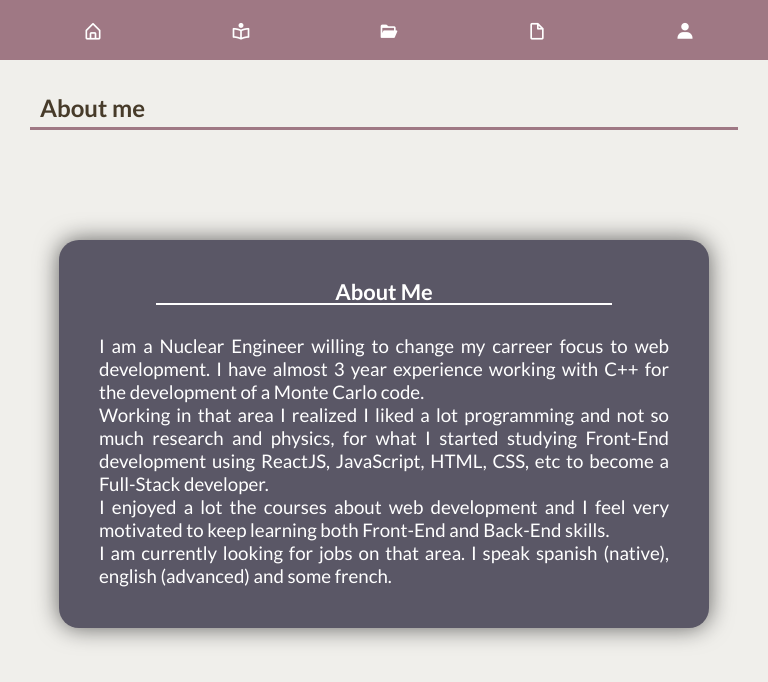
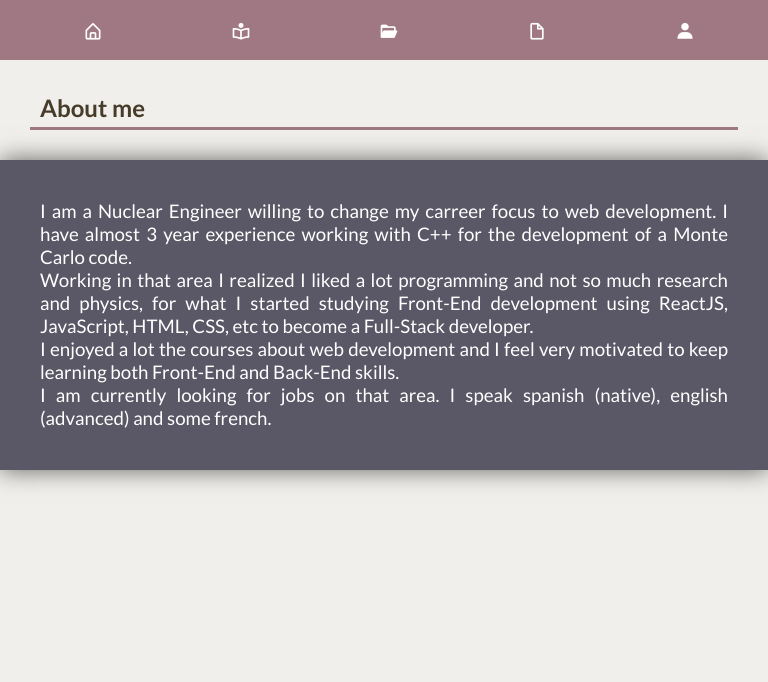
Before and after one commit to catwin94/catwin94.github.io, a React (Create React App) app: page /aboutMe in a window 768 px wide. Shown: the top 682 px of the page. Built offline with nearby package versions, Linux system fonts and the light colour scheme.

Commit message:
all section are responsive - mobile desktop and tablet

```diff
--- a/src/assets/styles/home.scss
+++ b/src/assets/styles/home.scss
@@ -106,14 +106,14 @@
 .infoContainer {
   display: flex;
   flex-direction: column;
-  align-items: center;
-  max-width: 85rem;
-  min-width: 65rem;
+  align-items: flex-start;
+  width: 60vw;
   padding: 4rem;
-  margin: 4rem;
+  margin: 0rem;
+  margin-left: -60rem;
   background: $dviolet;
   box-shadow: 0px 0px 23px 0px rgba(0, 0, 0, 0.6);
-  border-radius: 20px;
+  border-radius: 10px;
   color: $white;
   line-height: 2.3rem;
   & h3 {
@@ -154,6 +154,15 @@
       margin-top: 8rem;
     }
   }
+
+  .dataContainer {
+    padding: 0rem;
+  }
+
+  .infoContainer {
+    width: 90vw;
+    margin: 0rem;
+  }
 }
 
 //Mobile
@@ -183,4 +192,14 @@
       margin-top: 8rem;
     }
   }
+
+  .dataContainer {
+    padding: 0rem;
+  }
+
+  .infoContainer {
+    width: 100vw;
+    border-radius: 0rem;
+    margin: 0rem;
+  }
 }
--- a/src/components/AboutMe.jsx
+++ b/src/components/AboutMe.jsx
@@ -40,7 +40,7 @@ const AboutMe = () => {
           </div>
           <section className="dataContainer ">
             <div className="infoContainer">
-              <h3>About Me</h3>
+              {/* <h3>About Me</h3> */}
               {homeData.about.map((text) => (
                 <p>{text}</p>
               ))}
```
